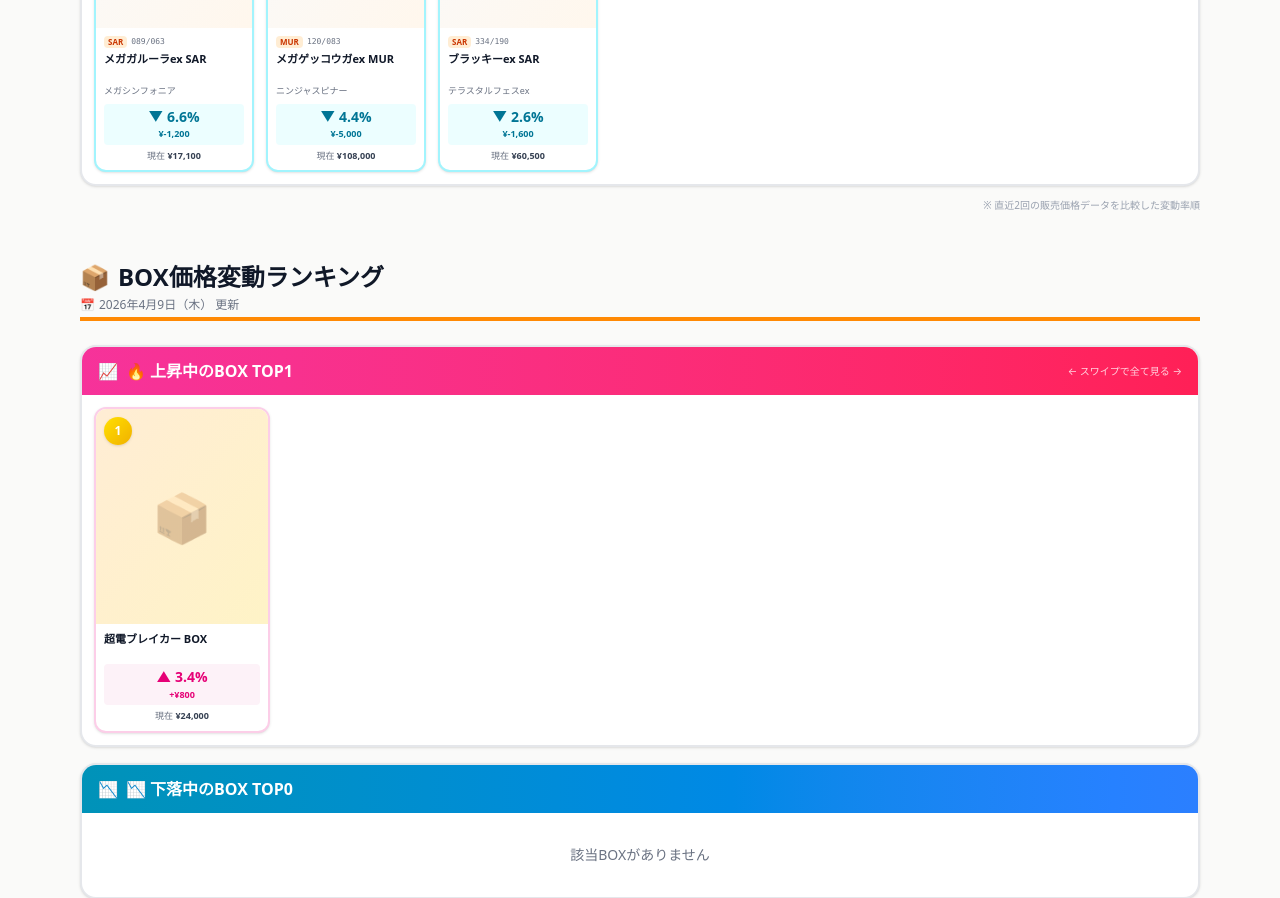
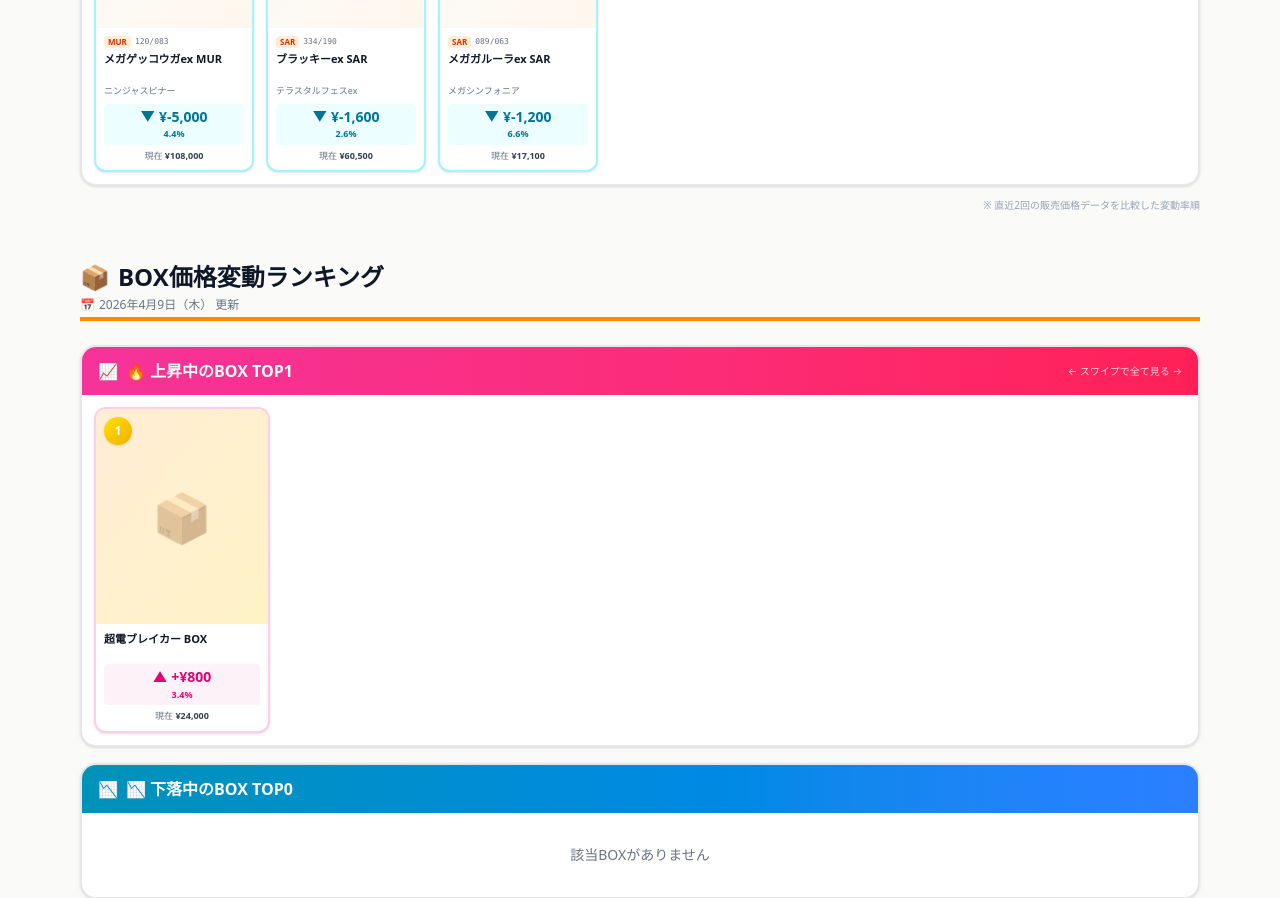
Before and after one commit to rintarotto-lgtm/pokeca-log, a Next.js app: page / in a window 1280 px wide. Shown: the part 1182-2080 px from the top of the page. Built offline with nearby package versions, Linux system fonts and the light colour scheme.

Commit message:
feat: ランキングを変動額順（金額の大きい順）に変更・円を大きく表示

```diff
--- a/src/components/BoxMovers.tsx
+++ b/src/components/BoxMovers.tsx
@@ -55,14 +55,14 @@ function BoxCard({
           {mover.name}
         </h4>
 
-        {/* 変動率 */}
+        {/* 変動額（大きく）＋変動率（小さく） */}
         <div className={`${deltaBg} rounded px-1.5 py-1 text-center`}>
           <div className={`text-sm font-black ${deltaColor} leading-tight`}>
-            {arrow} {Math.abs(mover.deltaPercent).toFixed(1)}%
+            {arrow} {sign}
+            {formatYen(mover.delta)}
           </div>
           <div className={`text-[9px] ${deltaColor} font-bold mt-0.5`}>
-            {sign}
-            {formatYen(mover.delta)}
+            {Math.abs(mover.deltaPercent).toFixed(1)}%
           </div>
         </div>
 
--- a/src/components/DailyMovers.tsx
+++ b/src/components/DailyMovers.tsx
@@ -88,14 +88,14 @@ function MoverCard({
             {mover.pack}
           </div>
 
-          {/* 変動率 */}
+          {/* 変動額（大きく）＋変動率（小さく） */}
           <div className={`${deltaBg} rounded px-1.5 py-1 text-center`}>
             <div className={`text-sm font-black ${deltaColor} leading-tight`}>
-              {arrow} {Math.abs(mover.deltaPercent).toFixed(1)}%
+              {arrow} {sign}
+              {formatYen(mover.delta)}
             </div>
             <div className={`text-[9px] ${deltaColor} font-bold mt-0.5`}>
-              {sign}
-              {formatYen(mover.delta)}
+              {Math.abs(mover.deltaPercent).toFixed(1)}%
             </div>
           </div>
 
--- a/src/lib/boxHistory.ts
+++ b/src/lib/boxHistory.ts
@@ -112,14 +112,14 @@ export function calculateBoxMovers(
 export function getBoxGainers(limit = 20): BoxMover[] {
   return calculateBoxMovers()
     .filter((m) => m.delta > 0)
-    .sort((a, b) => b.deltaPercent - a.deltaPercent)
+    .sort((a, b) => b.delta - a.delta) // 変動額の大きい順
     .slice(0, limit);
 }
 
 export function getBoxLosers(limit = 20): BoxMover[] {
   return calculateBoxMovers()
     .filter((m) => m.delta < 0)
-    .sort((a, b) => a.deltaPercent - b.deltaPercent)
+    .sort((a, b) => a.delta - b.delta) // 下落額の大きい順
     .slice(0, limit);
 }
 
--- a/src/lib/cardHistory.ts
+++ b/src/lib/cardHistory.ts
@@ -153,14 +153,14 @@ export function calculateMovers(
 export function getGainers(limit = 5): CardMover[] {
   return calculateMovers()
     .filter((m) => m.delta > 0)
-    .sort((a, b) => b.deltaPercent - a.deltaPercent)
+    .sort((a, b) => b.delta - a.delta) // 変動額の大きい順
     .slice(0, limit);
 }
 
 export function getLosers(limit = 5): CardMover[] {
   return calculateMovers()
     .filter((m) => m.delta < 0)
-    .sort((a, b) => a.deltaPercent - b.deltaPercent)
+    .sort((a, b) => a.delta - b.delta) // 下落額の大きい順
     .slice(0, limit);
 }
 
```
